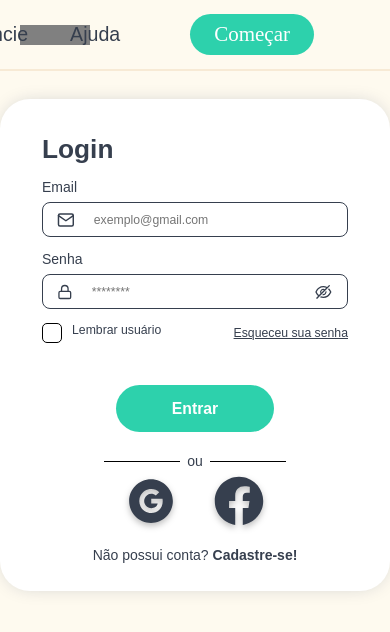
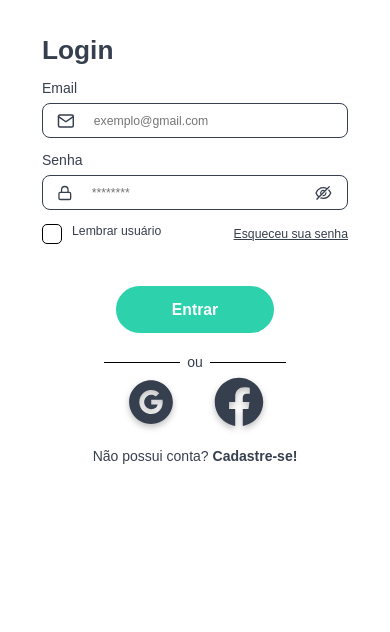
Before and after one commit to VictorCampelo/potty-dashboard, a Next.js app: page /login in a window 390 px wide. Shown: the top 632 px of the page. Built offline with nearby package versions, Linux system fonts and the light colour scheme.

Commit message:
Feature: Feito a responsividade da tela de Login Foi criado um Media query no estilo do Header, para sumir quando a tela ficar menor que 426px Foi criado também um media query na estilização do login para ocupar 100% da altura e largura da tela

```diff
--- a/src/components/molecules/Header/styles.ts
+++ b/src/components/molecules/Header/styles.ts
@@ -1,4 +1,4 @@
-import styled from 'styled-components';
+import styled from 'styled-components'
 
 export const Container = styled.header`
   padding: 1rem 20px;
@@ -9,14 +9,14 @@ export const Container = styled.header`
   align-items: center;
   border-bottom: 2px solid var(--yellow-600);
 
-    div{
+  div {
     height: 20px;
     width: 80px;
     background: grey;
     cursor: pointer;
   }
 
-    nav{
+  nav {
     width: 80%;
     display: flex;
     align-items: center;
@@ -52,11 +52,15 @@ export const Container = styled.header`
       font-size: 1.5rem;
       transition: 0.2s background;
 
-            color: #FFFFFF;
+      color: #ffffff;
 
       :hover {
         background: var(--green-confirmation-darker);
       }
     }
   }
-`;
+
+  @media (max-width: 426px) {
+    display: none;
+  }
+`
--- a/src/styles/pages/preLogin.ts
+++ b/src/styles/pages/preLogin.ts
@@ -133,4 +133,13 @@ export const Container = styled.main`
       gap: 1rem;
     }
   }
+
+  @media (max-width: 426px) {
+    height: 100vh;
+    padding-top: 0;
+    form {
+      height: 100%;
+      border-radius: 0;
+    }
+  }
 `
```
Lines whose indentation alone changed are shown as unchanged.
